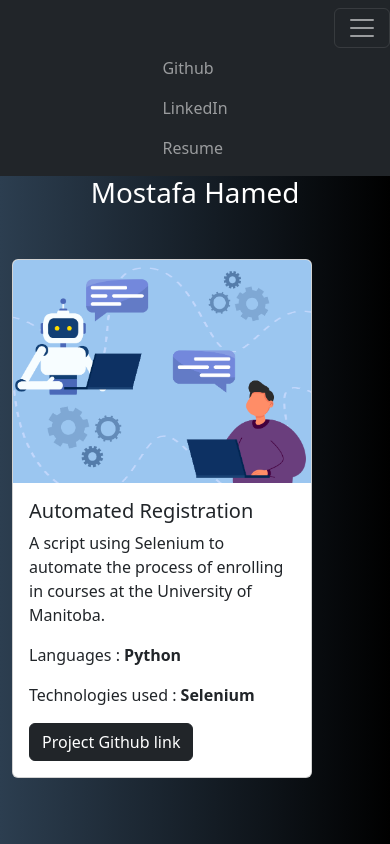
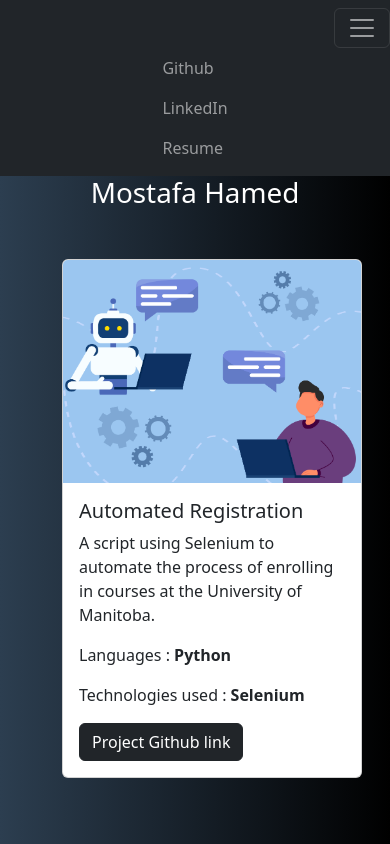
Before and after one commit to MostafaHamedd/MyWebsite, a React (Create React App) app: page / in a window 390 px wide. Shown: the top 844 px of the page. Built offline with nearby package versions, Linux system fonts and the light colour scheme.

Commit message:
Fixed a small margin bug for small screens

```diff
--- a/src/App.css
+++ b/src/App.css
@@ -196,7 +196,6 @@ html {
 @media screen and (max-width: 991.98px) {
   .card {
     margin-bottom: 80px;
-    margin-left: 0;
   }
 }
 footer {
```
